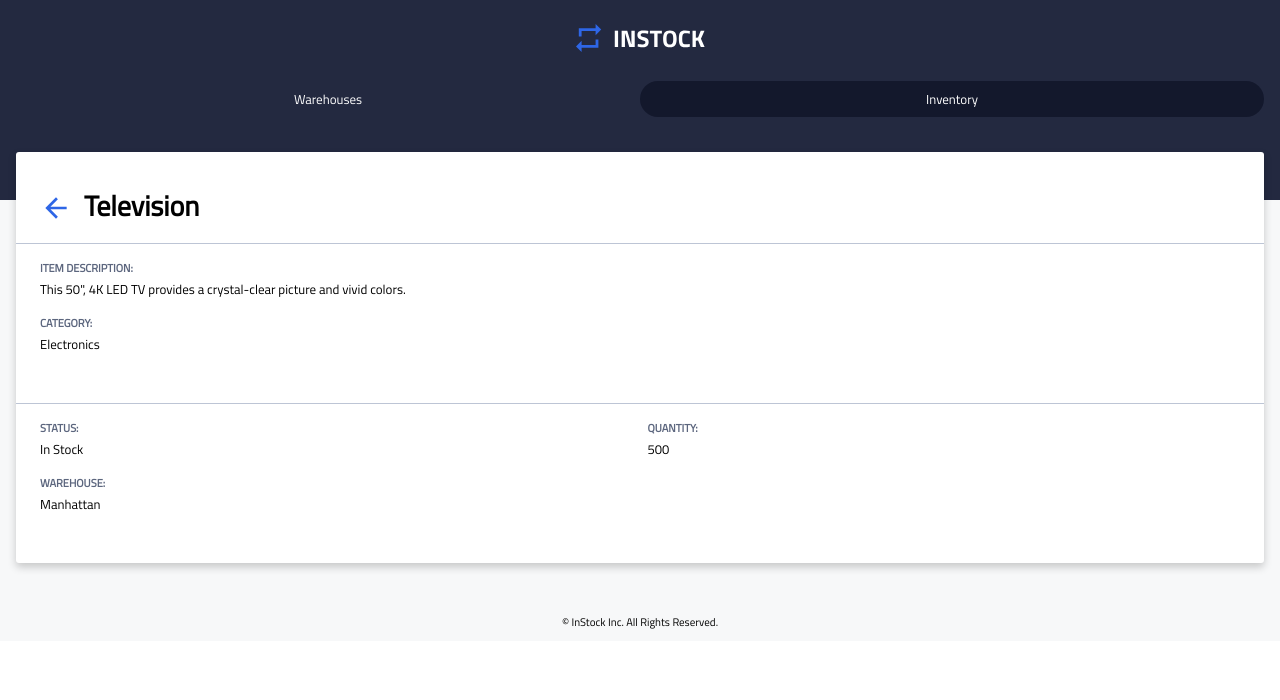
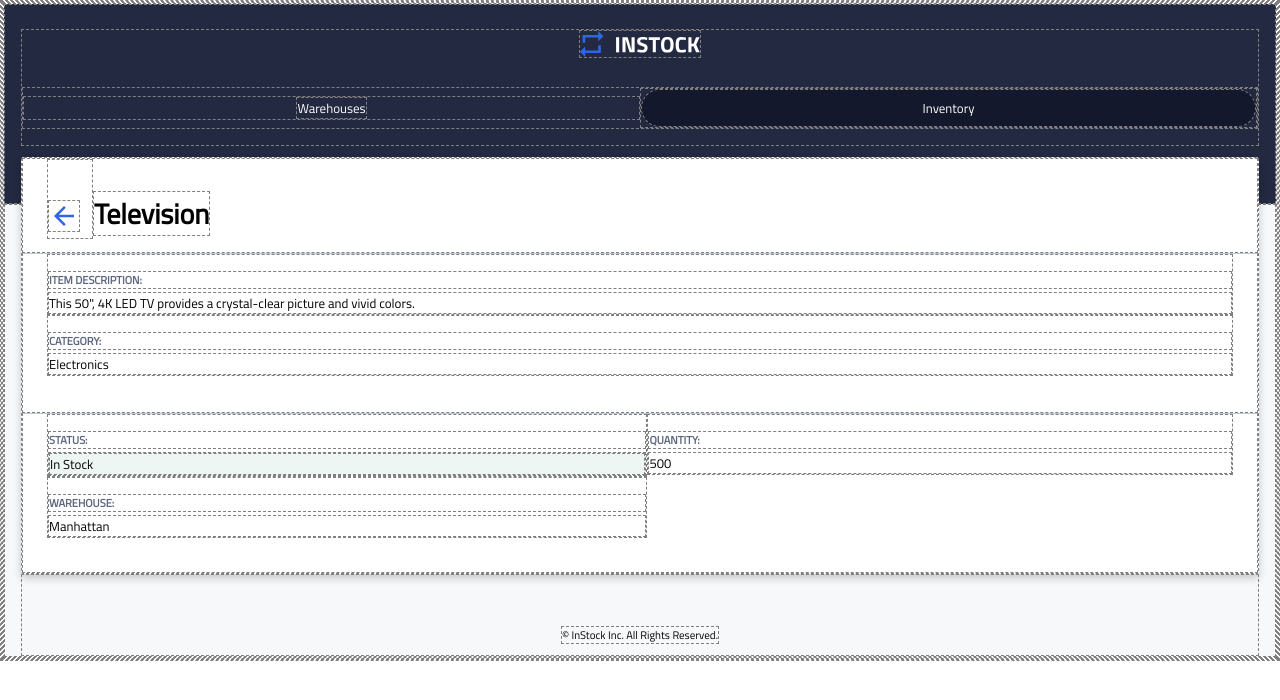
Before and after one commit to BaboJC/mm-inStock, a React (Create React App) app in the folder client/: page /inventories/3ce124a4-78b0-4d80-91b9-11f9ced631a7 in a window 1280 px wide. Shown: the top 700 px of the page. Built offline with nearby package versions, Linux system fonts and the light colour scheme; the HTML template or start-up script is replaced by a standard one.

Commit message:
minor Link changes and more css added

```diff
--- a/client/src/Pages/InventoryItem.jsx
+++ b/client/src/Pages/InventoryItem.jsx
@@ -51,7 +51,23 @@ class InventoryItem extends React.Component {
         <section className="inventory-item">
           <div className="inventory-item__container">
             <h4 className="inventory-item__label">status:</h4>
-            <p className="inventory-item__info">{status}</p>
+            <div
+              className={
+                status === "In Stock"
+                  ? "inventory-item__green"
+                  : "inventory-item__red"
+              }
+            >
+              <p
+                className={
+                  status === "In Stock"
+                    ? "inventory-item__info inventory-item__info--instock"
+                    : "inventory-item__info inventory-item__info--outofstock"
+                }
+              >
+                {status}
+              </p>
+            </div>
           </div>
           <div className="inventory-item__container">
             <h4 className="inventory-item__label">warehouse:</h4>
--- a/client/src/style/App.css
+++ b/client/src/style/App.css
@@ -11,6 +11,7 @@
 * {
   -webkit-box-sizing: border-box;
           box-sizing: border-box;
+  border: 1px dashed grey;
 }
 
 body {
@@ -415,4 +416,8 @@ li {
   margin-top: 0;
   margin-bottom: 0;
 }
+
+.inventory-item__green {
+  background-color: rgba(21, 132, 99, 0.07);
+}
 /*# sourceMappingURL=App.css.map */
--- a/client/src/style/partials/_bones.scss
+++ b/client/src/style/partials/_bones.scss
@@ -1,6 +1,6 @@
 * {
   box-sizing: border-box;
-  // border: 1px dashed grey;
+  border: 1px dashed grey;
 }
 
 body {
--- a/client/src/style/partials/_inventory-item.scss
+++ b/client/src/style/partials/_inventory-item.scss
@@ -19,4 +19,7 @@
     margin-top: 0;
     margin-bottom: 0;
   }
+  &__green {
+    background-color: rgba(21, 132, 99, 0.07);
+  }
 }
```
